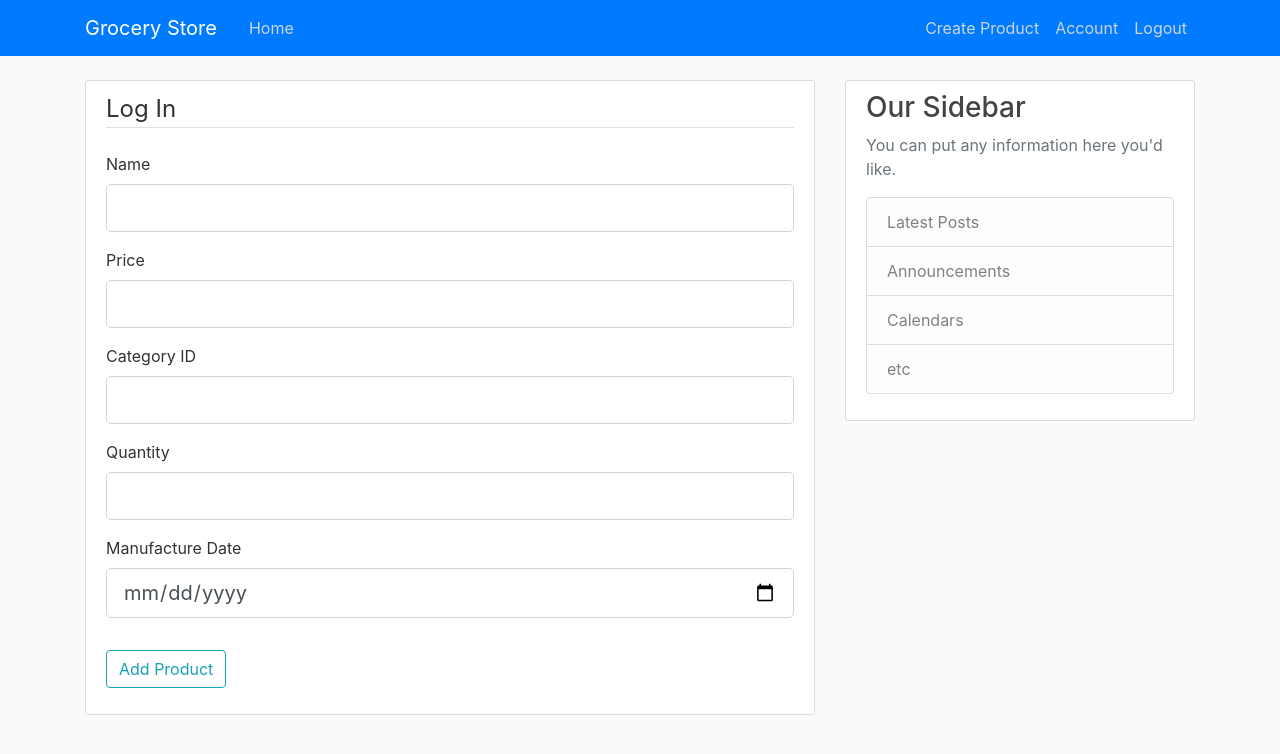
After one commit to pranam-pagi/grocerystore, a Flask app: page /product/new in a window 1280 px wide. The commit adds this page. Shown: the top 754 px of the page. Run offline with Flask 3, Linux system fonts and the light colour scheme; a user stored in the database is signed in; tables that the repository leaves empty hold one stand-in row (values such as "Sample post"); some libraries are stand-ins or nearby versions.

Commit message:
Products added

```diff
--- a/grocerystore/forms.py
+++ b/grocerystore/forms.py
@@ -1,6 +1,6 @@
 from flask_wtf import FlaskForm
 from flask_login import current_user
-from wtforms import StringField, PasswordField, SubmitField, BooleanField
+from wtforms import StringField, PasswordField, SubmitField, BooleanField, FloatField, IntegerField, DateField
 from wtforms.validators import DataRequired, Length, Email, EqualTo, ValidationError
 from grocerystore.models import User
 
@@ -54,3 +54,12 @@ class UpdateAccountForm(FlaskForm):
             user = User.query.filter_by(email=email.data).first()
             if user:
                 raise ValidationError('Email already exists. Please choose a different one.')
+
+# Product Form
+class ProductForm(FlaskForm):
+    name = StringField('Name', validators=[DataRequired(), Length(min=4, max=32)])
+    price = FloatField('Price', validators=[DataRequired()])
+    category_id = StringField('Category ID', validators=[DataRequired()])
+    quantity = IntegerField('Quantity', validators=[DataRequired()])
+    manufacture_date = DateField('Manufacture Date', validators=[DataRequired()])
+    submit = SubmitField('Add Product')
--- a/grocerystore/routes.py
+++ b/grocerystore/routes.py
@@ -1,15 +1,15 @@
 from flask import render_template, redirect, url_for, flash, request
 from grocerystore.models import User, Product, Category, Cart, Order
-from grocerystore.forms import LoginForm, RegistrationForm, UpdateAccountForm
+from grocerystore.forms import LoginForm, RegistrationForm, UpdateAccountForm, ProductForm
 from grocerystore import app, db, bcrypt
 from flask_login import login_user, current_user, logout_user, login_required
 
 @app.route('/')
 @app.route('/home')
 def home():
-    # Get all users
-    users = User.query.all()
-    return render_template('home.html', users=users)
+    # Get all products
+    products = Product.query.all()
+    return render_template('home.html', products=products)
 
 @app.route("/register", methods=['GET', 'POST'])
 def register():
@@ -74,3 +74,15 @@ def account():
         form.username.data = current_user.username
         form.email.data = current_user.email
     return render_template('account.html', title='Account', form=form)
+
+@app.route('/product/new', methods=['GET', 'POST'])
+@login_required
+def new_product():
+    form = ProductForm()
+    if form.validate_on_submit():
+        product = Product(name=form.name.data, price=form.price.data, category_id=form.category_id.data, quantity=form.quantity.data, manufacture_date=form.manufacture_date.data)
+        db.session.add(product)
+        db.session.commit()
+        flash('Product added!', 'success')
+        return redirect(url_for('home'))
+    return render_template('create_product.html', title='New Product', form=form)
--- a/grocerystore/templates/account.html
+++ b/grocerystore/templates/account.html
@@ -59,6 +59,4 @@
       </div>
     </form>
   </div>
-
-
 {% endblock content %}
--- /dev/null
+++ b/grocerystore/templates/create_product.html
@@ -0,0 +1,80 @@
+{% extends 'layout.html' %}
+
+{% block content %}
+    <div class="content-section">
+        <form method="POST" action="">
+            {{ form.hidden_tag() }}
+            <fieldset class="form-group">
+                <legend class="border-bottom mb-4">Log In</legend>
+                <div class="form-group">
+                    {{ form.name.label(class="form-control-label") }}
+                    {% if form.name.errors %}
+                        {{ form.name(class="form-control form-control-lg is-invalid") }}
+                        <div class="invalid-feedback">
+                            {% for error in form.name.errors %}
+                                <span>{{ error }}</span>
+                            {% endfor %}
+                        </div>
+                    {% else %}
+                        {{ form.name(class="form-control form-control-lg") }}
+                    {% endif %}
+                </div>
+                <div class="form-group">
+                    {{ form.price.label(class="form-control-label") }}
+                    {% if form.price.errors %}
+                        {{ form.price(class="form-control form-control-lg is-invalid") }}
+                        <div class="invalid-feedback">
+                            {% for error in form.price.errors %}
+                                <span>{{ error }}</span>
+                            {% endfor %}
+                        </div>
+                    {% else %}
+                        {{ form.price(class="form-control form-control-lg") }}
+                    {% endif %}
+                </div>
+                <div class="form-group">
+                  {{ form.category_id.label(class="form-control-label") }}
+                  {% if form.category_id.errors %}
+                      {{ form.category_id(class="form-control form-control-lg is-invalid") }}
+                      <div class="invalid-feedback">
+                          {% for error in form.category_id.errors %}
+                              <span>{{ error }}</span>
+                          {% endfor %}
+                      </div>
+                  {% else %}
+                      {{ form.category_id(class="form-control form-control-lg") }}
+                  {% endif %}
+              </div>
+              <div class="form-group">
+                {{ form.quantity.label(class="form-control-label") }}
+                {% if form.quantity.errors %}
+                    {{ form.quantity(class="form-control form-control-lg is-invalid") }}
+                    <div class="invalid-feedback">
+                        {% for error in form.quantity.errors %}
+                            <span>{{ error }}</span>
+                        {% endfor %}
+                    </div>
+                {% else %}
+                    {{ form.quantity(class="form-control form-control-lg") }}
+                {% endif %}
+            </div>
+            <div class="form-group">
+              {{ form.manufacture_date.label(class="form-control-label") }}
+              {% if form.manufacture_date.errors %}
+                  {{ form.manufacture_date(class="form-control form-control-lg is-invalid") }}
+                  <div class="invalid-feedback">
+                      {% for error in form.manufacture_date.errors %}
+                          <span>{{ error }}</span>
+                      {% endfor %}
+                  </div>
+              {% else %}
+                  {{ form.manufacture_date(class="form-control form-control-lg") }}
+              {% endif %}
+          </div>
+            </fieldset>
+            <div class="form-group">
+                {{ form.submit(class="btn btn-outline-info") }}
+            </div>
+        </form>
+    </div>
+{% endblock content %}
--- a/grocerystore/templates/layout.html
+++ b/grocerystore/templates/layout.html
@@ -36,6 +36,7 @@
           <!-- Navbar Right Side -->
           <div class="navbar-nav">
             {% if current_user.is_authenticated %}
+              <a class="nav-item nav-link" href="{{ url_for('new_product') }}">Create Product</a>
               <a class="nav-item nav-link" href="{{ url_for('account') }}">Account</a>
               <a class="nav-item nav-link" href="{{ url_for('logout') }}">Logout</a>
             {% else %}
--- a/grocerystore/templates/login.html
+++ b/grocerystore/templates/login.html
@@ -1,7 +1,4 @@
  {% extends 'layout.html' %}
-
-{% block stylesheets %}
-{% endblock stylesheets %}
 
 {% block content %}
     <div class="content-section">
```
Also changed, not shown: grocerystore/templates/home.html (+21 -20 lines), instance/db.sqlite3.
